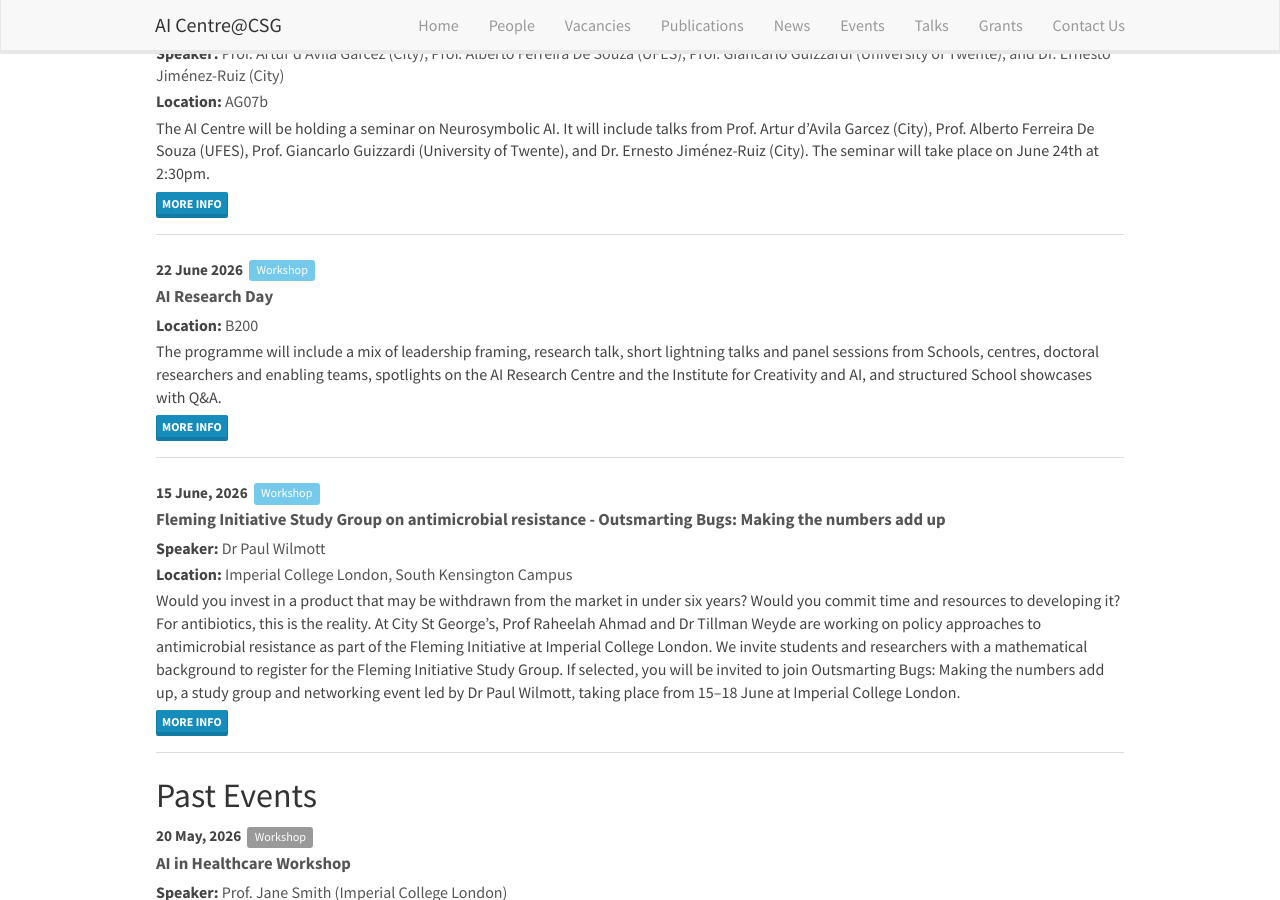
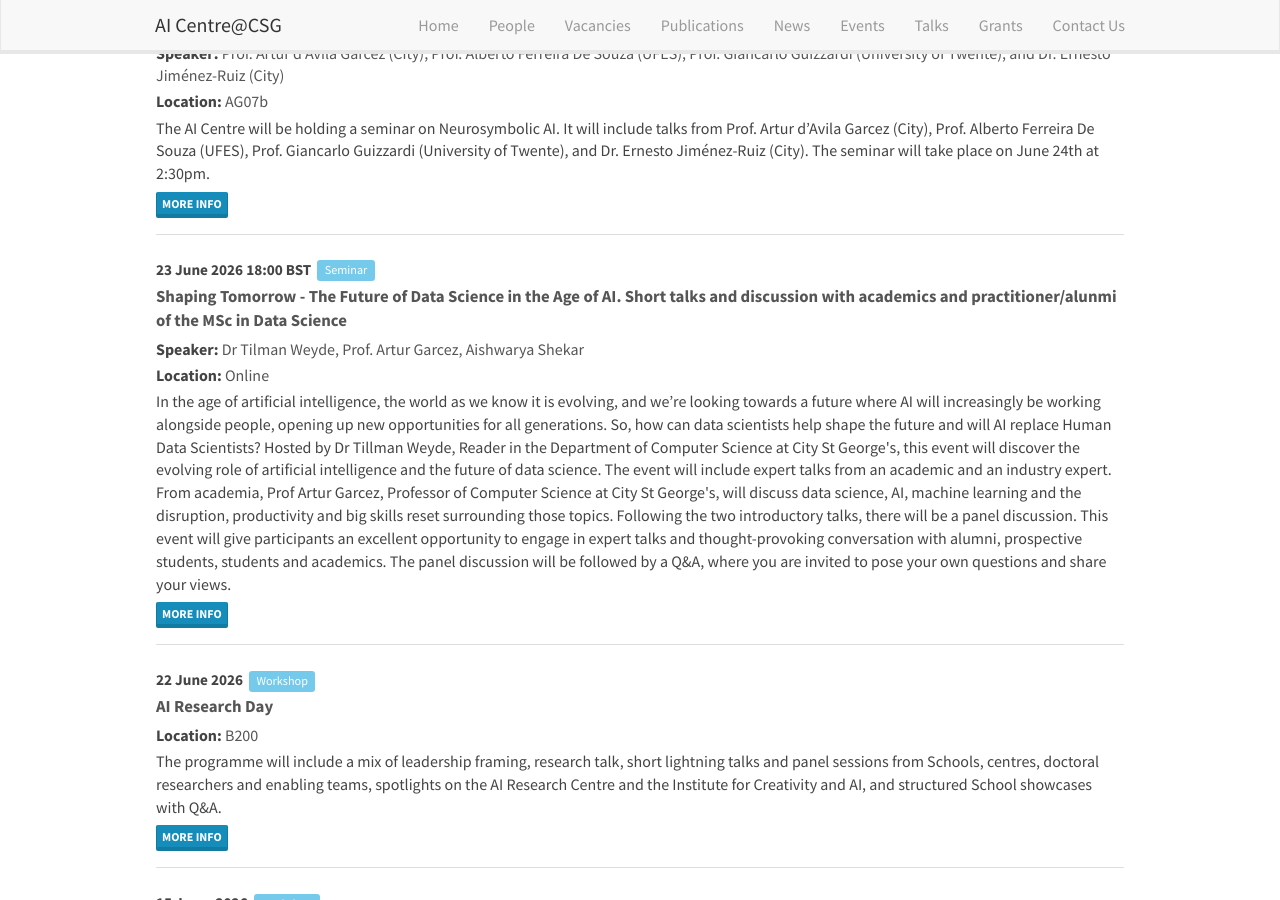
Before and after one commit to aicentre-csg/aicentre-csg.github.io, a Jekyll site: the page built from _pages/events.html, in a window 1280 px wide and 900 px high, scrolled down 255 px. Built offline with Jekyll 4.4.1, drawn with Linux system fonts in a browser that asks for light colours; nearby versions of some CDN libraries.

Commit message:
Admin update: add events entry

```diff
--- a/_data/events.yml
+++ b/_data/events.yml
@@ -16,7 +16,6 @@
   location: Room AG21, Northampton Square
   link: https://www.city.ac.uk
   description: A half-day workshop exploring AI applications in clinical decision support and medical imaging.
-
 - date: June 24th, 2026
   title: Seminar on Neurosymbolic AI
   type: Seminar
@@ -54,3 +53,28 @@
     The programme will include a mix of leadership framing, research talk, short lightning talks and panel sessions from Schools, centres, doctoral
     researchers and enabling teams, spotlights on the AI Research Centre and the Institute for Creativity and AI, and structured School showcases with
     Q&A.
+- date: 23 June 2026 18:00 BST
+  title: >-
+    Shaping Tomorrow - The Future of Data Science in the Age of AI.  Short talks and discussion with academics and practitioner/alunmi of the MSc in
+    Data Science
+  type: seminar
+  speaker: Dr Tilman Weyde, Prof. Artur Garcez, Aishwarya Shekar
+  location: Online
+  link: https://www.citystgeorges.ac.uk/news-and-events/events/2026/june/the-future-of-data-science-in-the-age-of-ai
+  description: >-
+    In the age of artificial intelligence, the world as we know it is evolving, and we’re looking towards a future where AI will increasingly be
+    working alongside people, opening up new opportunities for all generations. So, how can data scientists help shape the future and will AI replace
+    Human Data Scientists?
+
+
+    Hosted by Dr Tillman Weyde, Reader in the Department of Computer Science at City St George's, this event will discover the evolving role of
+    artificial intelligence and the future of data science. The event will include expert talks from an academic and an industry expert. From
+    academia, Prof Artur Garcez, Professor of Computer Science at City St George's, will discuss data science, AI, machine learning and the
+    disruption, productivity and big skills reset surrounding those topics.
+
+
+    Following the two introductory talks, there will be a panel discussion. This event will give participants an excellent opportunity to engage in
+    expert talks and thought-provoking conversation with alumni, prospective students, students and academics.
+
+
+    The panel discussion will be followed by a Q&A, where you are invited to pose your own questions and share your views.
```
